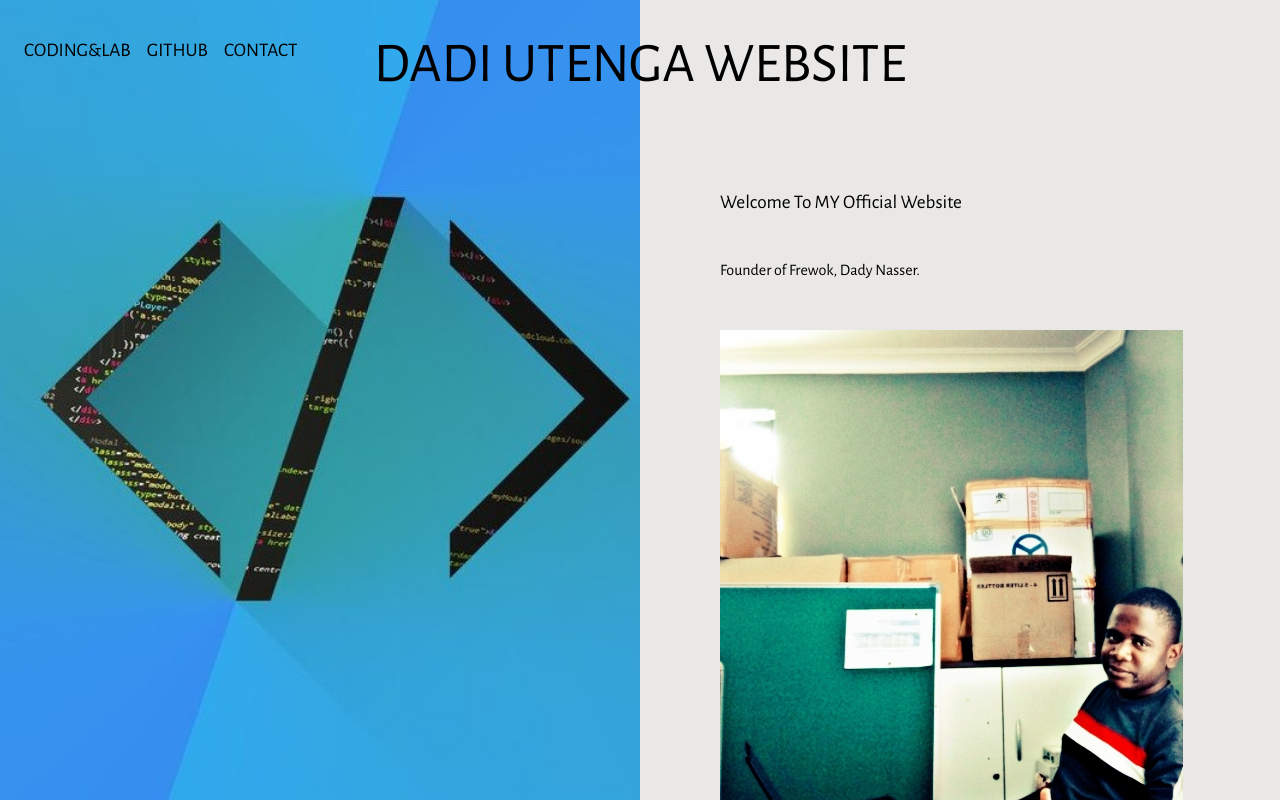
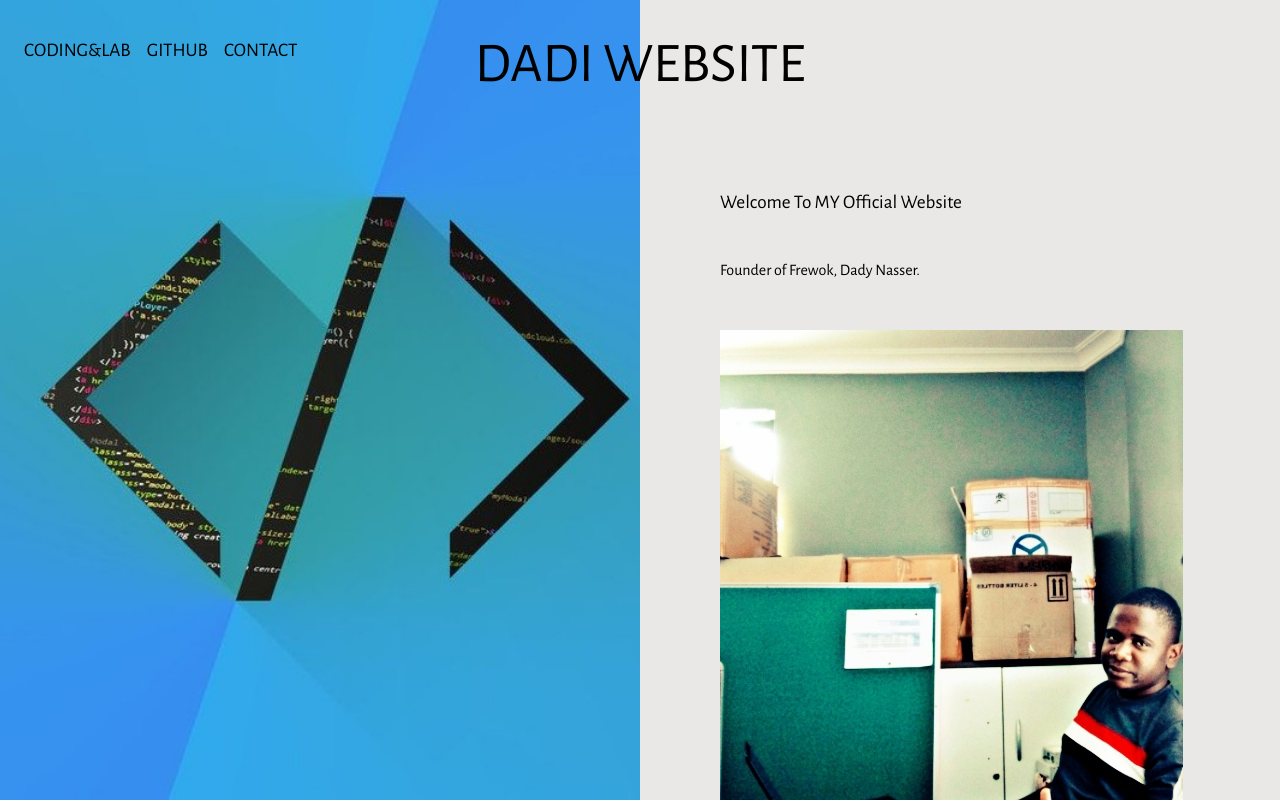
Before and after one commit to dadyutenga/Test-Website, a plain HTML site: page index.html in a window 1280 px wide. Drawn offline with nearby package versions, Linux system fonts and the light colour scheme.

Commit message:
Update index.html

```diff
--- a/index.html
+++ b/index.html
@@ -15,7 +15,7 @@
    <body>
       <nav class="navbar navbar-expand-lg navbar-dark">
          <a class="navbar-brand mx-auto" href="index.html">
-         <h1>DADI UTENGA  WEBSITE</h1>
+         <h1>DADI WEBSITE</h1>
          </a>
          <div id="toggler" class="wrapper custom-toggler navbar-toggler" data-toggle="collapse" data-target=".navbar-collapse">
             <div class="menu-toggle">
```
